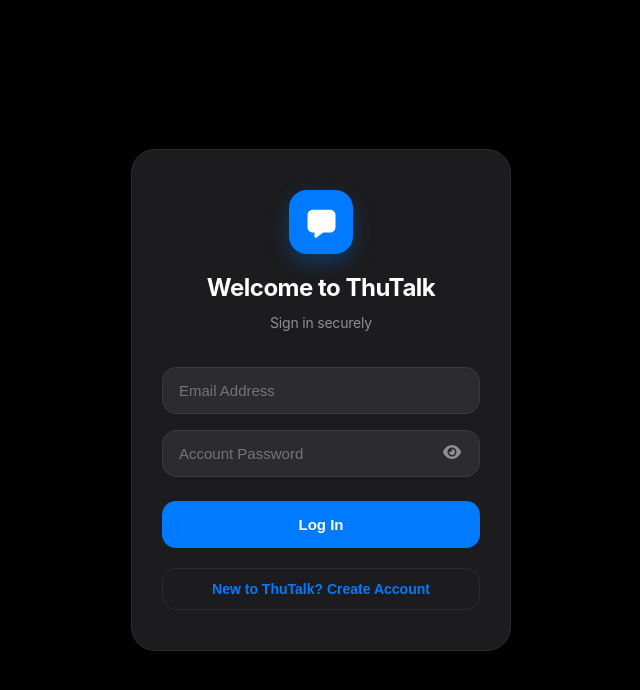
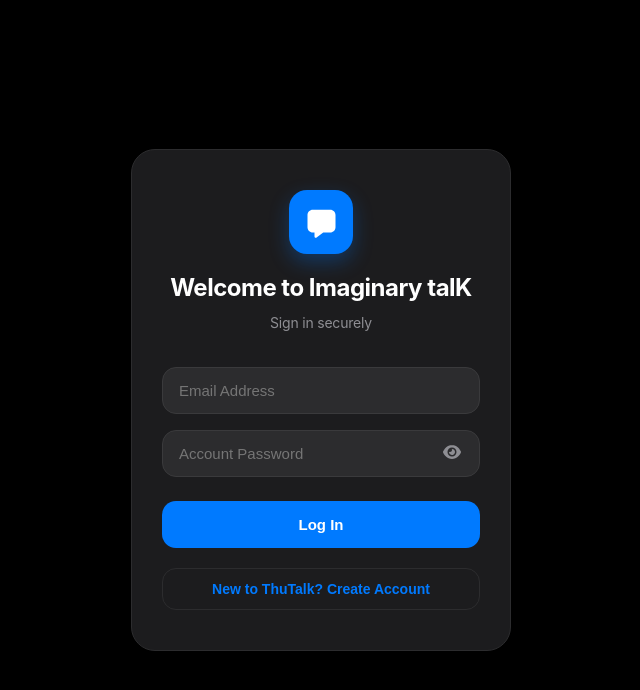
Before and after one commit to khantdev11/Imaginary-talK, a React (Vite) app: page / in a window 1280 px wide. Shown: the top 690 px of the page, without its empty margins (319-959 px from the left). Built offline with nearby package versions, Linux system fonts and the light colour scheme; no server answers.

Commit message:
Thutalk to ImaginarytalK

```diff
--- a/index.html
+++ b/index.html
@@ -4,7 +4,7 @@
     <meta charset="UTF-8" />
     <link rel="icon" type="image/svg+xml" href="/favicon.svg" />
     <meta name="viewport" content="width=device-width, initial-scale=1.0" />
-    <title>thutalkchat</title>
+    <title>Imaginary talK</title>
     <link rel="stylesheet" href="https://cdnjs.cloudflare.com/ajax/libs/font-awesome/6.4.0/css/all.min.css">
   </head>
   <body>
--- a/src/components/ChatRoom.jsx
+++ b/src/components/ChatRoom.jsx
@@ -167,7 +167,7 @@ export default function ChatRoom({ currentUser }) {
             username: generatedUsername,
             unique_id: randId,
             avatar_url: 'https://images.unsplash.com/photo-1535713875002-d1d0cf377fde?auto=format&fit=crop&w=150&h=150',
-            biography: 'Hello! I am using ThuTalk.',
+            biography: 'Hello! I am using Imaginary talK.',
             birthday: '2000-01-01',
             privacy_bio: 'public',
             privacy_profile: 'public',
@@ -747,7 +747,7 @@ export default function ChatRoom({ currentUser }) {
           <div style={{ width: '380px', height: '100%', borderRight: `1px solid ${theme.border}`, display: 'flex', flexDirection: 'column', background: theme.card }}>
             <div style={{ padding: '20px', display: 'flex', flexDirection: 'column', gap: '16px', borderBottom: `1px solid ${theme.border}` }}>
               <div style={{ display: 'flex', justifyContent: 'space-between', alignItems: 'center' }}>
-                <span style={{ fontSize: '24px', fontWeight: '800', color: theme.accent, letterSpacing: '-0.5px' }}>ThuTalk</span>
+                <span style={{ fontSize: '24px', fontWeight: '800', color: theme.accent, letterSpacing: '-0.5px' }}>Imaginary talK</span>
                 <div style={{ display: 'flex', gap: '14px', color: theme.subText }}>
                   <FontAwesomeIcon icon={faHome} title="Chats" style={{ cursor: 'pointer', color: currentTab === 'chats' ? theme.accent : '' }} onClick={() => setCurrentTab('chats')} />
                   <FontAwesomeIcon icon={faSearch} title="Search Node" style={{ cursor: 'pointer', color: currentTab === 'search' ? theme.accent : '' }} onClick={() => setCurrentTab('search')} />
@@ -953,7 +953,7 @@ export default function ChatRoom({ currentUser }) {
                   <div style={{ background: theme.background, padding: '14px', borderRadius: '14px', border: `1px solid ${theme.border}`, display: 'flex', flexDirection: 'column', gap: '10px', fontSize: '12px', lineHeight: '1.5' }}>
                     <div>
                       <strong style={{ color: theme.text }}>Real-time Synchronizer System</strong>
-                      <p style={{ margin: '2px 0 0 0', color: theme.subText }}>ThuTalk updates pipelines recursively across high-fidelity WebSocket streams mapped inside Supabase channel protocols. All message state drops execute across endpoints directly.</p>
+                      <p style={{ margin: '2px 0 0 0', color: theme.subText }}>Imaginary talK updates pipelines recursively across high-fidelity WebSocket streams mapped inside Supabase channel protocols. All message state drops execute across endpoints directly.</p>
                     </div>
                     <div>
                       <strong style={{ color: theme.text }}>Account Purge Mechanics</strong>
@@ -1117,7 +1117,7 @@ export default function ChatRoom({ currentUser }) {
           <div style={{ flex: 1, overflowY: 'auto', width: '100%', height: 'calc(100% - 70px)' }}>
             {!activeRoomId && currentTab === 'chats' && (
               <div style={{ padding: '16px 20px' }}>
-                <span style={{ fontSize: '24px', fontWeight: '900', display: 'block', marginBottom: '16px', color: theme.accent }}>ThuTalk</span>
+                <span style={{ fontSize: '24px', fontWeight: '900', display: 'block', marginBottom: '16px', color: theme.accent }}>Imaginary talK</span>
                 <div style={{ fontSize: '11px', fontWeight: '800', textTransform: 'uppercase', color: theme.subText, padding: '8px 4px' }}>Accounts (Directs)</div>
                 {renderRoomListItems(personalRooms)}
                 <div style={{ fontSize: '11px', fontWeight: '800', textTransform: 'uppercase', color: theme.subText, padding: '16px 4px 8px 4px' }}>Groups Channel List</div>
--- a/src/components/Login.jsx
+++ b/src/components/Login.jsx
@@ -90,7 +90,7 @@ export default function Login() {
         </div>
 
         <h2 style={{ color: '#ffffff', margin: '0 0 8px 0', fontSize: '24px', fontWeight: '700', letterSpacing: '-0.5px' }}>
-          {isSignUpMode ? 'Create Account' : 'Welcome to ThuTalk'}
+          {isSignUpMode ? 'Create Account' : 'Welcome to Imaginary talK'}
         </h2>
         <p style={{ color: '#8e8e93', margin: '0 0 32px 0', fontSize: '14px', fontWeight: '400' }}>
           {isSignUpMode ? 'Sign up to start chatting' : 'Sign in securely'}
```
